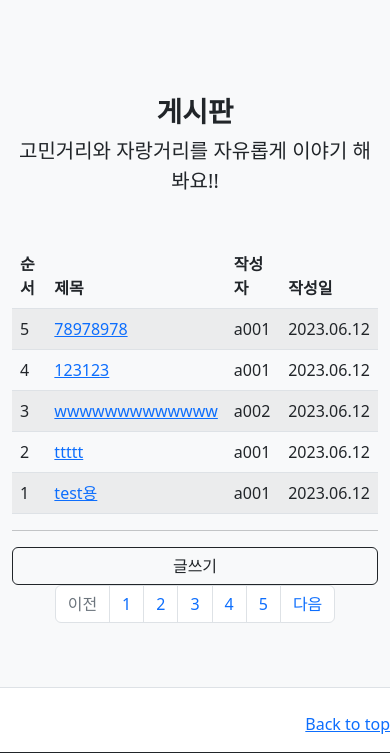
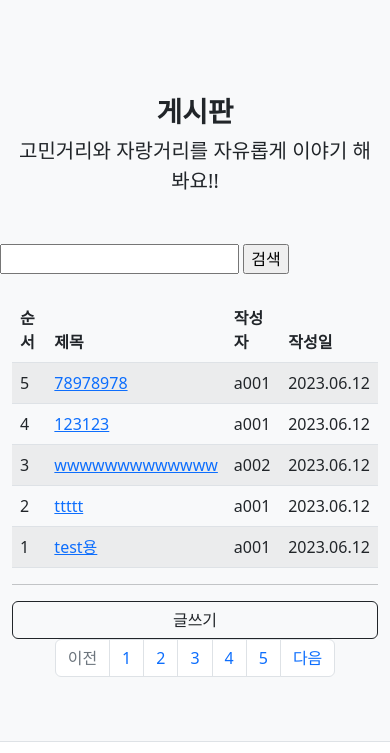
Before and after one commit to Alwlf/3JO, a Django app: page /project/board/ in a window 390 px wide; the page is wider, and only the part inside the window is pictured. Shown: the part 251-1004 px from the top of that part. Run offline with Django 4.2, Linux system fonts and the light colour scheme; data comes from the database, SQL or seed files in the repository; some libraries are stand-ins or nearby versions; some web fonts are replaced.

Commit message:
화영수정

```diff
--- a/projectapp/templates/projectapp/board.html
+++ b/projectapp/templates/projectapp/board.html
@@ -16,6 +16,8 @@
         <link rel="icon" type="image/x-icon" href="/static/projectapp/assets/favicon.ico" />
         <!-- Core theme CSS (includes Bootstrap)-->
         <link href="/static/projectapp/css/styles.css" rel="stylesheet" />
+
+
     </head>
     <body>
         <!-- Responsive navbar-->
@@ -28,6 +30,25 @@
                     <p class="lead mb-0">고민거리와 자랑거리를 자유롭게 이야기 해봐요!!</p>
                 </div>
             </div>
+            <div class="row">
+              <div class="col-md-8">
+              </div>
+              <div class="col-md-4">
+                <div class = "search_wrapper">
+                  <div class = "mid_wrapper">
+                    <!-- 검색창 -->
+                    <input type="text" id = "name" autocomplete="off">
+                    <!-- 검색버튼 -->
+                    <input type="button" id = "submit_button" value="검색" >
+                  </div>
+                  <!-- 추천창 -->
+                  <div id="suggestion_box" class = "invisible">
+                    <div id = suggested_items></div>
+                  </div>
+                </div>
+              </div>
+            </div>
+            <br/>
             <div class="container">
                 <table class="table table-striped">
                   <thead>
```
